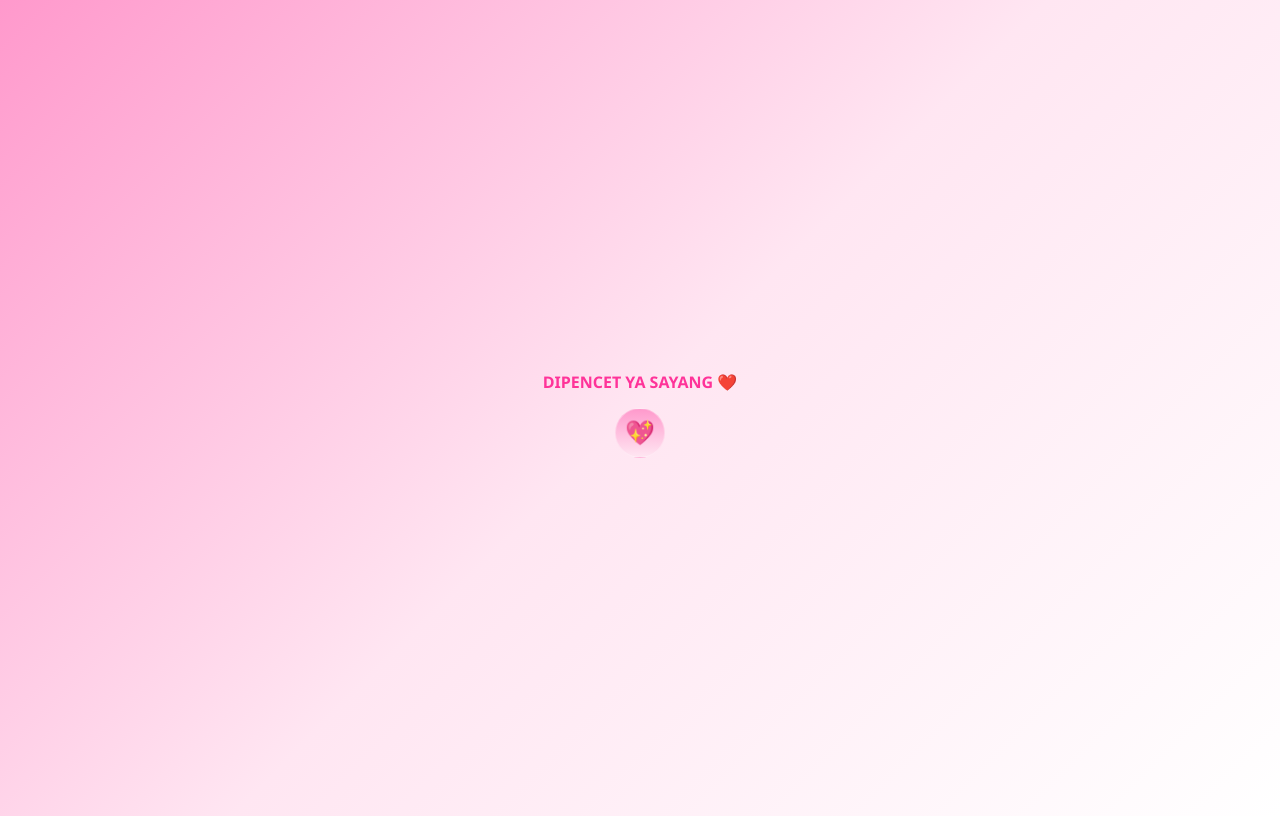
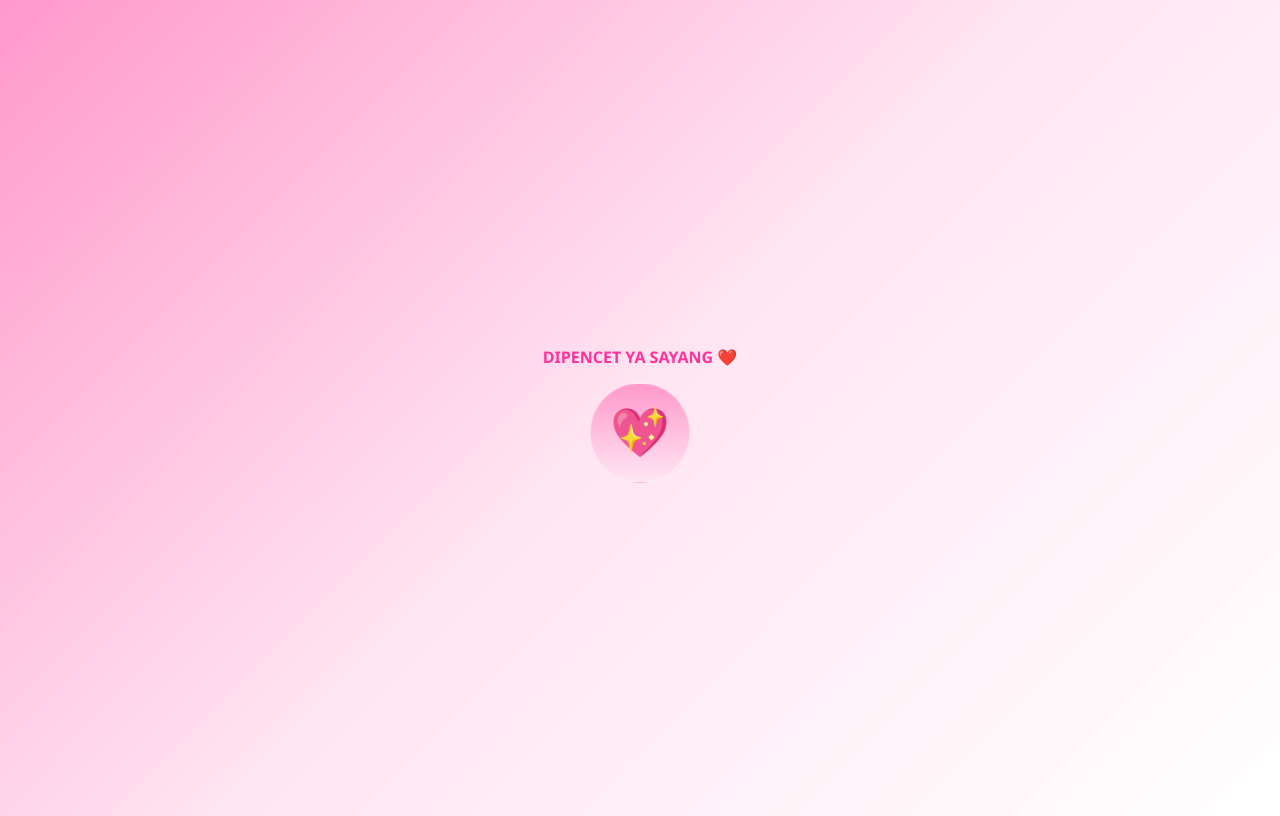
Before and after one commit to duarnv/web, a plain HTML site: page index.html in a window 1280 px wide. Drawn offline with Linux system fonts and the light colour scheme.

Commit message:
Update style.css

```diff
--- a/style.css
+++ b/style.css
@@ -22,13 +22,13 @@
 }
 
 .circle-btn {
-  width: 50px;
-  height: 50px;
+  width: 100px;
+  height: 100px;
   border-radius: 50%;
   background: linear-gradient(to bottom, #ff99cc, #ffe6f2);
   border: 1px solid rgba(255,255,255,0.3);
   color: #ff1a75;
-  font-size: 24px;
+  font-size: 48px;
   cursor: pointer;
   transition: all 0.3s ease;
 }
```
